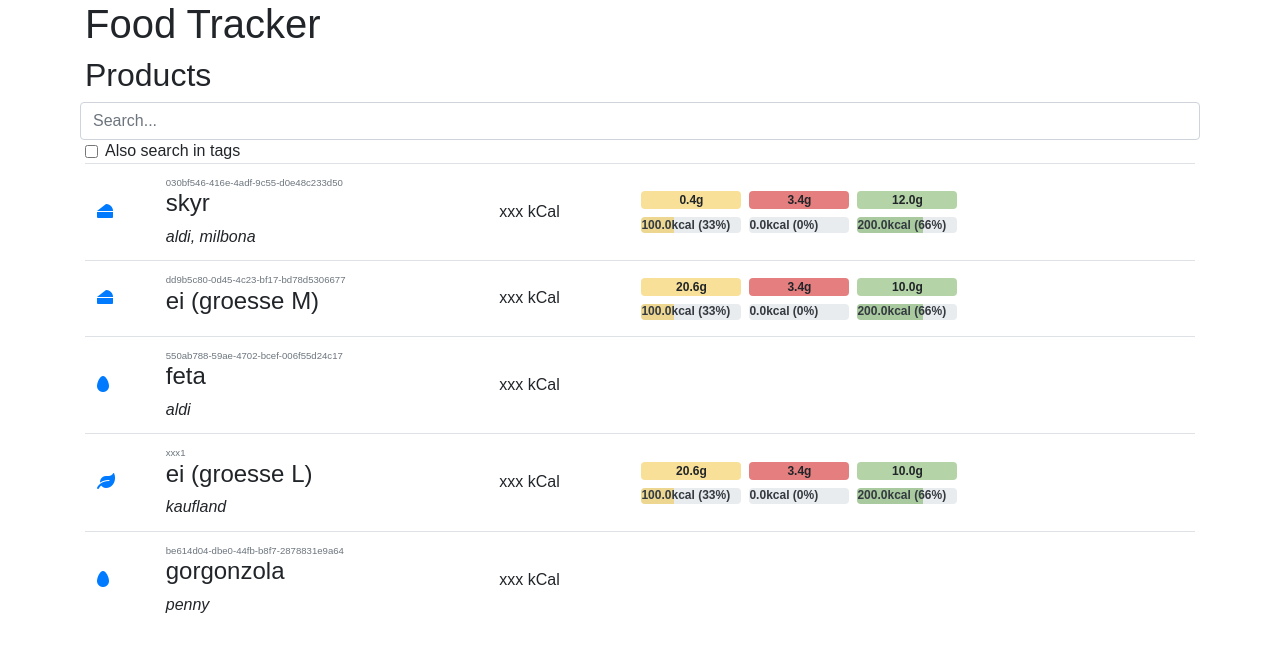
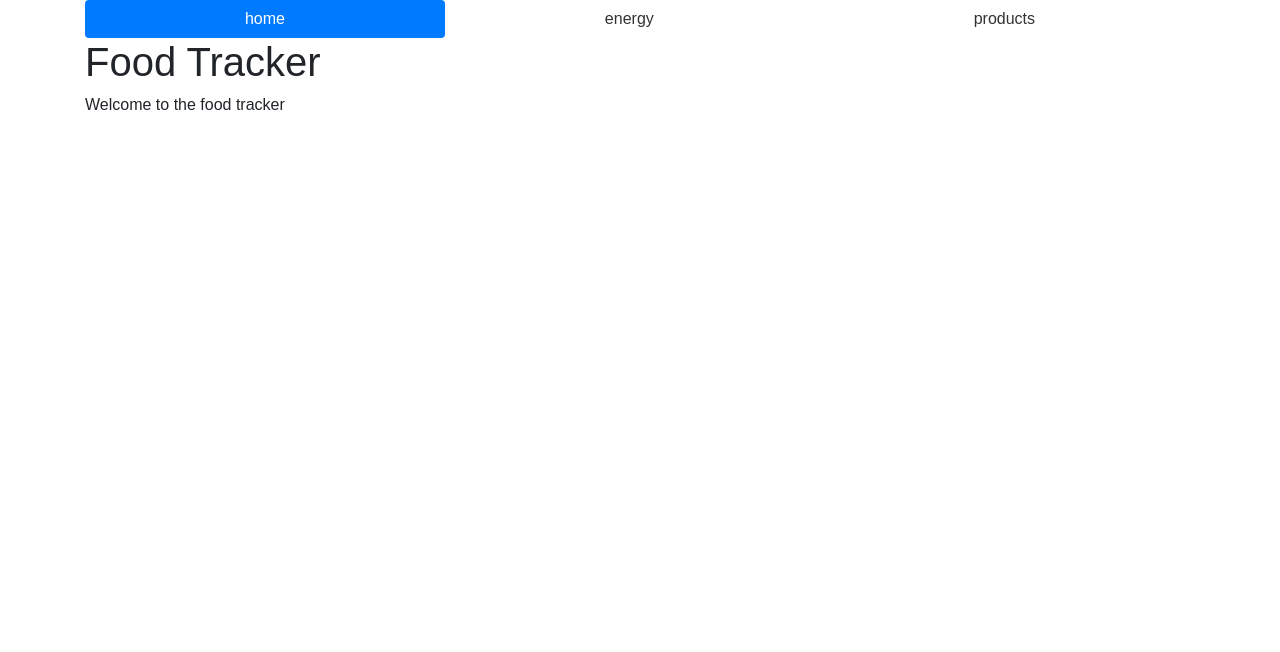
Before and after one commit to jradek/food_tracker, a React (Create React App) app in the folder frontend/: page / in a window 1280 px wide. Shown: the top 652 px of the page. Built offline with nearby package versions, Linux system fonts and the light colour scheme.

Commit message:
adds navigation

```diff
--- a/frontend/package.json
+++ b/frontend/package.json
@@ -7,6 +7,7 @@
     "ramda": "^0.26.1",
     "react": "^16.8.6",
     "react-dom": "^16.8.6",
+    "react-router-dom": "^5.0.0",
     "react-scripts": "3.0.1"
   },
   "scripts": {
--- a/frontend/src/App.js
+++ b/frontend/src/App.js
@@ -1,21 +1,60 @@
 import React, { Component } from "react";
+import { BrowserRouter, Route, NavLink } from "react-router-dom";
 
 import Energy from "./components/Energy";
 import { FilterableProductTable } from "./components/ProductTable";
 
 import "./App.css";
 
+function NavigationBar(props) {
+  return (
+    <div className="container">
+      <ul className="nav nav-fill nav-pills">
+        <li className="nav-item">
+          <NavLink exact className="nav-link" activeClassName="active" to="/">
+            home
+          </NavLink>
+        </li>
+        <li className="nav-item">
+          <NavLink className="nav-link" activeClassName="active" to="/energy">
+            energy
+          </NavLink>
+        </li>
+        <li className="nav-item">
+          <NavLink className="nav-link" activeClassName="active" to="/products">
+            products
+          </NavLink>
+        </li>
+      </ul>
+    </div>
+  );
+}
+
+function WelcomePage(props) {
+  return (
+    <div className="container">
+      <p>Welcome to the food tracker</p>
+    </div>
+  );
+}
+
 class App extends Component {
   render() {
     return (
-      <div className="App">
-        <div className="container">
-          <h1>Food Tracker</h1>
+      <BrowserRouter>
+        <div className="App">
+          <NavigationBar />
+          <div className="container">
+            <h1>Food Tracker</h1>
+          </div>
+          <Route exact path="/" render={props => <WelcomePage />} />
+          <Route path="/energy" render={props => <Energy />} />
+          <Route
+            path="/products"
+            render={props => <FilterableProductTable />}
+          />
         </div>
-        {/* <Energy /> */}
-        <FilterableProductTable />
-        {/* <ProductTable /> */}
-      </div>
+      </BrowserRouter>
     );
   }
 }
```
Also changed, not shown: 1 other file (tests, documents, lock files or other folders).
